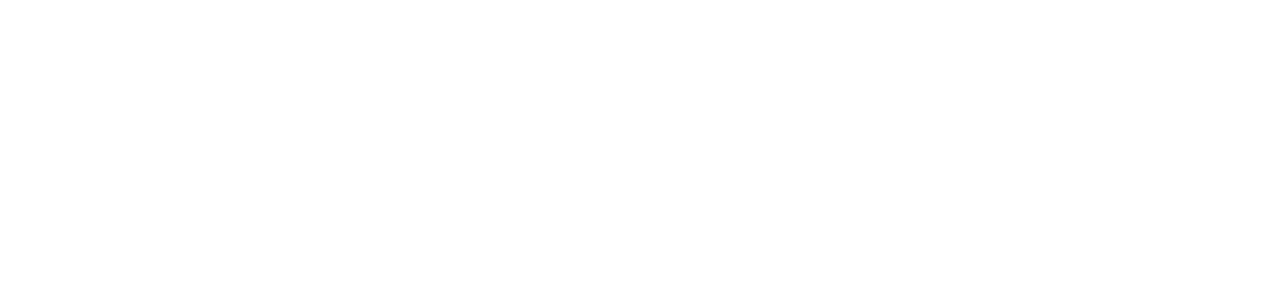
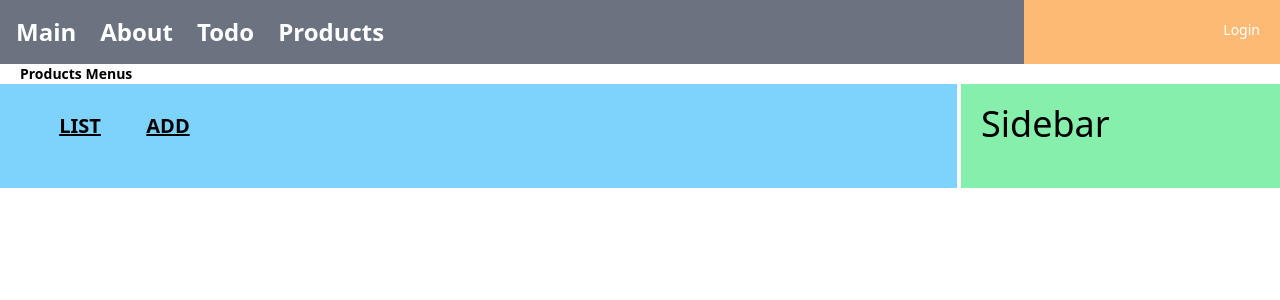
Before and after one commit to LGJ420/study1_front, a React (Create React App) app: page /products in a window 1280 px wide. Shown: the top 300 px of the page. Built offline with nearby package versions, Linux system fonts and the light colour scheme; the HTML template or start-up script is replaced by a standard one.

Commit message:
6.1.1 상품 IndexPage

```diff
--- a/src/pages/products/IndexPage.js
+++ b/src/pages/products/IndexPage.js
@@ -1,8 +1,40 @@
+import { Outlet, useNavigate } from "react-router-dom";
+import BasicLayout from "../../layouts/BasicLayout";
+import { useCallback } from "react";
+
 const IndexPage = () => {
 
+    const navigate = useNavigate();
+
+    const handleClickList = useCallback(()=>{
+        navigate({ pathname: 'list' })
+    })
+
+    const handleClickAdd = useCallback(()=>{
+        navigate({ pathname: 'add' })
+    })
+
     return (
-        <>
-        </>
+        <BasicLayout>
+            <div className="text-black text-sm font-extrabold -mt-10">
+               Products Menus
+            </div>
+
+            <div className="w-full flex m-2 p-2">
+                <div className="text-xl m-1 p-2 w-20 font-extrabold text-center underline"
+                    onClick={handleClickList}>
+                    LIST
+                </div>
+                <div className="text-xl m-1 p-2 w-20 font-extrabold text-center underline"
+                    onClick={handleClickList}>
+                    ADD
+                </div>
+            </div>
+
+            <div className="flex flex-wrap w-full">
+                <Outlet />
+            </div>
+        </BasicLayout>
     );
 }
 
```
